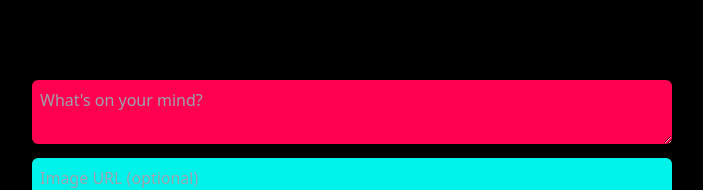
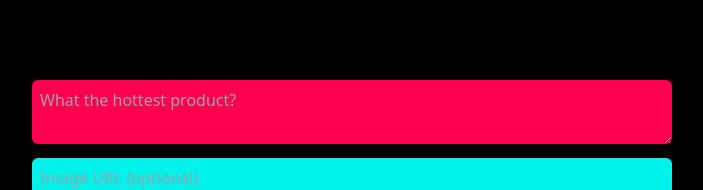
Before and after one commit to GSgiansen/twittok, a React (Vite) app in the folder frontend/: page / in a window 1280 px wide. Shown: the top 190 px of the page, without its empty margins (288-991 px from the left). Built offline with nearby package versions, Linux system fonts and the light colour scheme.

Commit message:
Change placeholder post text

```diff
--- a/frontend/src/components/Feed.tsx
+++ b/frontend/src/components/Feed.tsx
@@ -24,7 +24,7 @@ const Feed: React.FC = () => {
     <div className="max-w-2xl mx-auto mt-10 bg-tiktok-black p-4 rounded-md">
       <div className="mb-6">
         <textarea
-          placeholder="What's on your mind?"
+          placeholder="What the hottest product?"
           className="w-full p-2 rounded-md mb-2 bg-tiktok-red text-white"
           value={newPostText}
           onChange={(e) => setNewPostText(e.target.value)}
```
